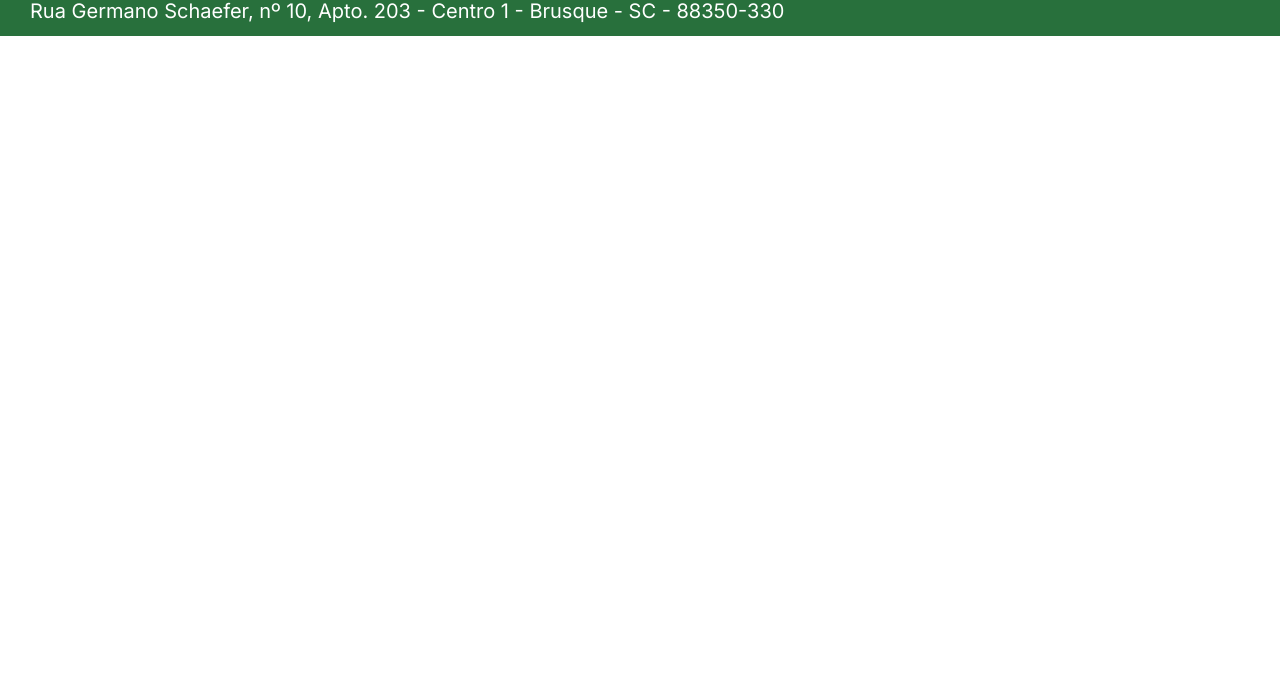
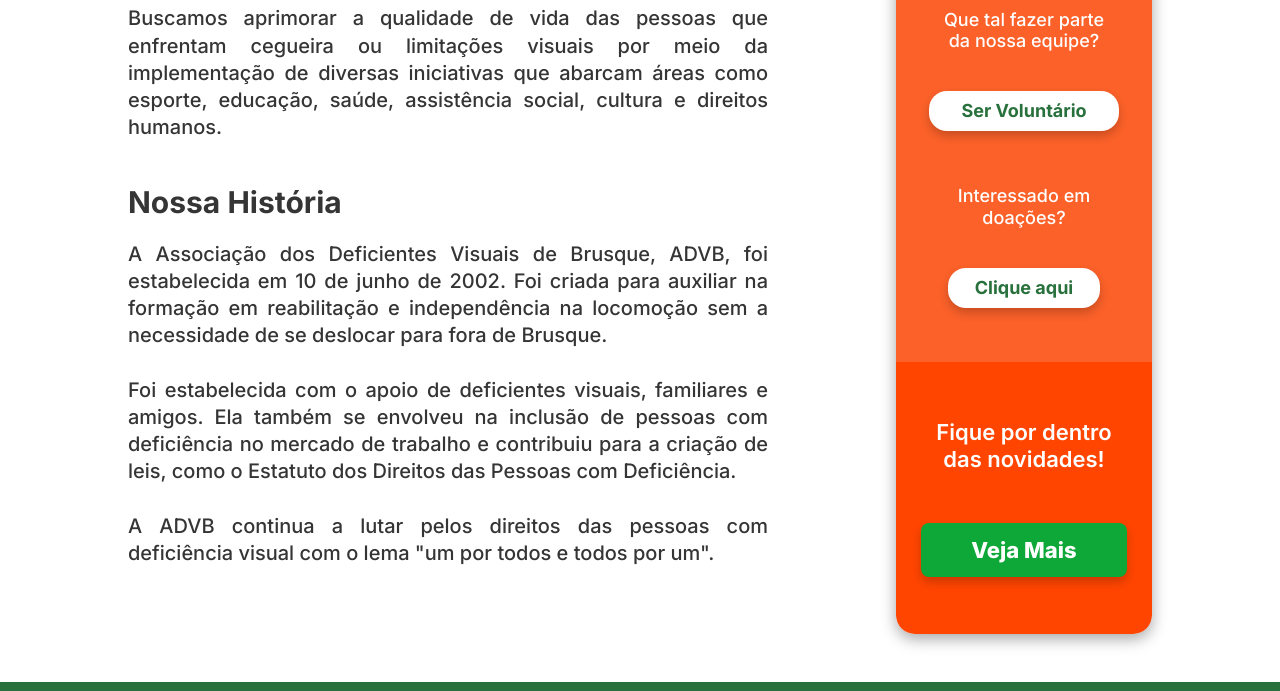
Before and after one commit to AmandaZimmermann/LandingPageADVB, a plain HTML site: page index.html in a window 1280 px wide. Shown: the part 638-1329 px from the top of the page. Before the commit the page ends 800 px from the top, so only its background shows below. Drawn offline with Linux system fonts and the light colour scheme.

Commit message:
Finalizando informações e callToAction

```diff
--- a/index.html
+++ b/index.html
@@ -15,9 +15,9 @@
         <div class="cabecalho__itens">
             <img class="logo_ADVB" src="assets/Logo/Logo_ADVB.svg" alt="Logo da Associação dos Deficientes Visuais de Brusque - ADVB">
             <div class="cabecalho__links">
-                <a class="cabecalho__link" href="">Nossa História</a>
-                <a class="cabecalho__link" href="">Nossa Missão</a>
-                <a class="cabecalho__link" href="">Projetos</a>
+                <a class="cabecalho__link" href="#nossaMissao">Nossa Missão</a>
+                <a class="cabecalho__link" href="#nossaHistoria">Nossa História</a>
+                <a class="cabecalho__link" href="#projetos">Projetos</a>
             </div>
             <div class="cabecalho__logos">
                 <a class="logo_Facebook" href="#"><img src="assets/Logo/Logo_Facebook.svg" alt="Logo do Facebook"></a>
@@ -32,9 +32,41 @@
             <h2>Moldando o <i>mundo</i> <br> Transformando <i>vidas</i></h2>
         </div>
     </div>
-    <section></section>
-    <section></section>
-    <section></section>
+    <div class="informacoes_e_callToAction">
+        <section class="informacoes">
+            <div id="nossaMissao" class="informacoes__missao">
+                <h1>Nossa Missão</h1>
+                <p>Buscamos aprimorar a qualidade de vida das pessoas que enfrentam cegueira ou limitações visuais por meio da implementação de diversas iniciativas que abarcam áreas como esporte, educação, saúde, assistência social, cultura e direitos humanos.</p>
+            </div>
+            <div id="nossaHistoria" class="informacoes__historia">
+                <h1>Nossa História</h1>
+                <p>A Associação dos Deficientes Visuais de Brusque, ADVB, foi estabelecida em 10 de junho de 2002. Foi criada para auxiliar na formação em reabilitação e independência na locomoção sem a necessidade de se deslocar para fora de Brusque.</p>
+                <br>
+                <p>Foi estabelecida com o apoio de deficientes visuais, familiares e amigos. Ela também se envolveu na inclusão de pessoas com deficiência no mercado de trabalho e contribuiu para a criação de leis, como o Estatuto dos Direitos das Pessoas com Deficiência.</p>
+                <br>
+                <p>A ADVB continua a lutar pelos direitos das pessoas com deficiência visual com o lema "um por todos e todos por um".</p>
+            </div>
+        </section>
+        <section class="callToAction">
+                <div class="callToAction__primeiraDivisao">
+                    <div>
+                        <p>Que tal fazer parte da nossa equipe?</p>
+                        <a class="botao_voluntario" href="https://advb.si.unifebe.edu.br/voluntariado.html" target="_blank">Ser Voluntário</a>
+                    </div>
+                    <div>
+                        <p>Interessado em doações?</p>
+                        <a class="botao_cliqueAqui" href="https://advb.si.unifebe.edu.br/contato.html" target="_blank">Clique aqui</a>
+                    </div>
+                </div>
+                <div class="callToAction__segundaDivisao">
+                    <div>
+                        <p>Fique por dentro das novidades!</p>
+                        <a class="botao_vejaMais" href="https://advb.si.unifebe.edu.br/index.html" target="_blank">Veja Mais</a>
+                    </div>
+                </div>
+        </section>
+    </div>
+    <section id="projetos" class="projetos"></section>
     <footer class="rodape">
         <div class="rodape__primeiraDivisao">
             <img class="logo_ADVB" src="assets/Logo/Logo_ADVB.svg" alt="Logo da Associação de Deficientes Visuais de Brusque">
--- a/styles/index.css
+++ b/styles/index.css
@@ -1,6 +1,9 @@
 :root {
     --verde-escuro: #28703C;
+    --verde-claro: #0EA839;
     --branco: #FFFFFF;
+    --cinza: #dfdfdf;
+    --texto: #353535;
     --font-inter: "Inter", sans-serif;
 }
 
@@ -29,10 +32,15 @@ body {
 }
 
 .cabecalho__link {
-    color: var(--branco);
+    color: var(--cinza);
     font-size: 30px;
     text-decoration: none;
     margin-right: 1.5em;
+}
+
+.cabecalho__link:hover {
+    color: var(--branco);
+    transition: 0.2s;
 }
 
 .banner {
@@ -56,7 +64,7 @@ body {
     width: 580px;
 }
 
-.banner__titulo h1{
+.banner__titulo h1 {
     font-size: 100px;
     font-weight: 700;
     margin-bottom: 20px;
@@ -65,6 +73,128 @@ body {
 .banner__titulo i {
     font-style: italic;
     font-weight: 700;
+}
+
+.informacoes_e_callToAction {
+    display: flex;
+    justify-content: space-evenly;
+    padding: 3em 0;
+    width: 100%;
+}
+
+.informacoes {
+    color: var(--texto);
+    text-align: justify;
+    line-height: 1.7em;
+    width: 50%;
+}
+
+.informacoes h1 {
+    font-size: 30px;
+    font-weight: 700;
+    margin-bottom: 0.8em;
+}
+
+.informacoes p {
+    font-size: 20px;
+    font-weight: 500;
+}
+
+.informacoes__missao {
+    margin-bottom: 3em;
+}
+
+.callToAction {
+    box-shadow: rgba(0, 0, 0, 0.35) 0px 5px 15px;
+    border-radius: 1.2rem;
+    color: var(--branco);
+    font-size: 18px;
+    text-align: center;
+    height: 85vh;
+    width: 20%;
+}
+
+.callToAction__primeiraDivisao {
+    background-color: rgb(251, 97, 41);
+    border-top-left-radius: 1.2rem;
+    border-top-right-radius: 1.2rem;
+    display: flex;
+    flex-direction: column;
+    font-weight: 500;
+    height: 60%;
+    justify-content: space-evenly;
+}
+
+.callToAction__primeiraDivisao div {
+    align-items: center;
+    display: flex;
+    flex-direction: column;
+    justify-content: space-between;
+    height: 30%;
+    width: 100%;
+}
+
+.callToAction__primeiraDivisao a {
+    box-shadow: rgba(0, 0, 0, 0.2) 0px 5px 10px;
+    color: var(--verde-escuro);
+    background-color: var(--branco);
+    border-radius: 1em;
+    font-weight: 700;
+    padding: 11px 18px;
+    text-decoration: none;
+}
+
+.botao_voluntario {
+    width: 60%;
+}
+
+.botao_cliqueAqui {
+    width: 45%;
+}
+
+.callToAction__segundaDivisao {
+    background-color: #FF4500;
+    border-bottom-left-radius: 1.2rem;
+    border-bottom-right-radius: 1.2rem;
+    display: flex;
+    flex-direction: column;
+    justify-content: space-around;
+    font-size: 22px;
+    font-weight: 600;
+    height: 40%;
+}
+
+.callToAction__segundaDivisao div {
+    align-items: center;
+    display: flex;
+    flex-direction: column;
+    justify-content: space-between;
+    height: 58%;
+    width: 100%;
+}
+
+.callToAction__segundaDivisao a {
+    box-shadow: rgba(0, 0, 0, 0.2) 0px 5px 10px;
+    font-weight: 800;
+    border-radius: 8px;
+    background-color: var(--verde-claro);
+    color: var(--branco);
+    padding: 16px 20px;
+    text-decoration: none;
+}
+
+.callToAction__primeiraDivisao p, .callToAction__segundaDivisao p {
+    line-height: 1.2em;
+    width: 70%;
+}
+
+.botao_vejaMais {
+    width: 65%;
+}
+
+.botao_voluntario:hover, .botao_cliqueAqui:hover, .botao_vejaMais:hover {
+    transform: scale(1.05);
+    transition: 0.3s;
 }
 
 .rodape {
```
